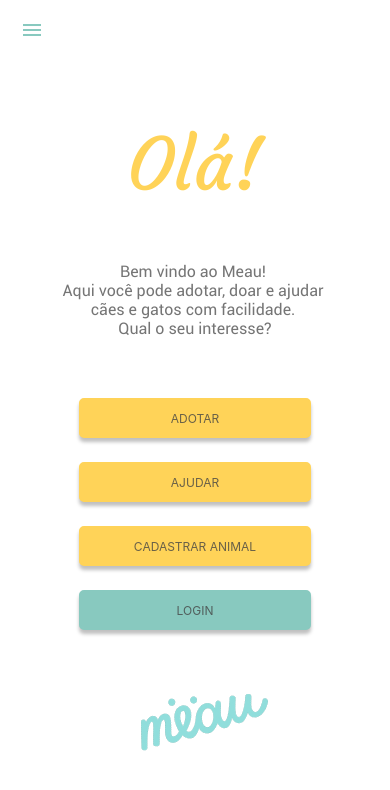
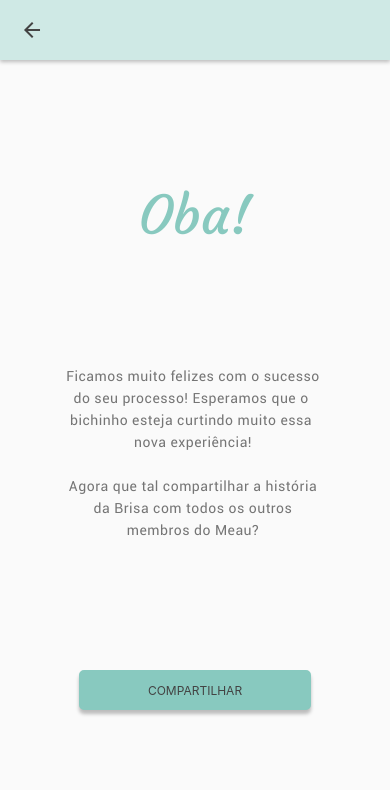
Before and after one commit to vitorvd/meau-app, a React Native app: screen /ConfirmAdoption in a window 390 px wide. Shown: the top 790 px of the page. Built offline with nearby package versions, Linux system fonts and the light colour scheme.

Commit message:
feat: implement AdoptionList and ConfirmAdoption screens with navigation updates

```diff
--- a/src/navigation.tsx
+++ b/src/navigation.tsx
@@ -1,7 +1,7 @@
 import { NavigationContainer } from '@react-navigation/native';
 import { createNativeStackNavigator } from '@react-navigation/native-stack';
-import AdoptionScreen from './screens/Adoption';
-import FinishAdoptionScreen from './screens/FinishAdoption';
+import AdoptionScreen from './screens/AdoptionList';
+import ConfirmAdoptionScreen from './screens/ConfirmAdoption';
 import Home from './screens/Home';
 
 const Stack = createNativeStackNavigator();
@@ -14,8 +14,8 @@
         screenOptions={{ headerShown: false }}
       >
         <Stack.Screen name="Home" component={Home} />
-        <Stack.Screen name="Adoption" component={AdoptionScreen} />
-        <Stack.Screen name="FinishAdoption" component={FinishAdoptionScreen} />
+        <Stack.Screen name="AdoptionList" component={AdoptionScreen} />
+        <Stack.Screen name="ConfirmAdoption" component={ConfirmAdoptionScreen} />
       </Stack.Navigator>
     </NavigationContainer>
   );
--- a/src/screens/Adoption.tsx
+++ b/src/screens/AdoptionList.tsx
@@ -2,7 +2,7 @@
 import { useNavigation } from "@react-navigation/native";
 import { Image, SafeAreaView, StyleSheet, Text, TouchableOpacity, View } from "react-native";
 
-export default function AdoptionScreen() {
+export default function ListAdoption() {
   const navigation = useNavigation();
 
   return (
@@ -26,7 +26,7 @@
   const navigation = useNavigation();
 
   return (
-    <TouchableOpacity style={animalStyle.card} onPress={() => navigation.navigate("FinishAdoption" as never)}>
+    <TouchableOpacity style={animalStyle.card} onPress={() => navigation.navigate("ConfirmAdoption" as never)}>
       <View style={animalStyle.header}>
         <Text style={animalStyle.headerText}>Brisa</Text>
         <MaterialIcons style={animalStyle.headerText} name="favorite-border" size={24} />
--- a/src/screens/FinishAdoption.tsx
+++ b/src/screens/ConfirmAdoption.tsx
@@ -1,23 +1,14 @@
 import MaterialIcons from '@expo/vector-icons/MaterialIcons';
 import { useNavigation } from "@react-navigation/native";
-import { NativeStackNavigationProp } from "@react-navigation/native-stack";
 import { SafeAreaView, StyleSheet, Text, TouchableOpacity, View } from "react-native";
 
-type RootStackParamList = {
-  Home: undefined;
-  Adoption: undefined;
-  FinishAdoption: undefined;
-};
-
-type NavigationProp = NativeStackNavigationProp<RootStackParamList>;
-
-export default function FinishAdoptionScreen() {
-  const navigation = useNavigation<NavigationProp>();
+export default function ConfirmAdoptionScreen() {
+  const navigation = useNavigation();
 
   return (
     <SafeAreaView style={styles.safeArea}>
       <View style={headerStyle.view}>
-        <TouchableOpacity onPress={() => navigation.navigate("Adoption")}>
+        <TouchableOpacity onPress={() => navigation.navigate("AdoptionList" as never)}>
           <MaterialIcons name="arrow-back" size={24} color="#434343" />
         </TouchableOpacity>
       </View>
--- a/src/screens/Home.tsx
+++ b/src/screens/Home.tsx
@@ -25,7 +25,7 @@
 
         <TouchableOpacity
           style={styles.yellowButton}
-          onPress={() => navigation.navigate('Adoption' as never)}
+          onPress={() => navigation.navigate('AdoptionList' as never)}
         >
           <Text style={styles.buttonText}>Adotar</Text>
         </TouchableOpacity>
```
